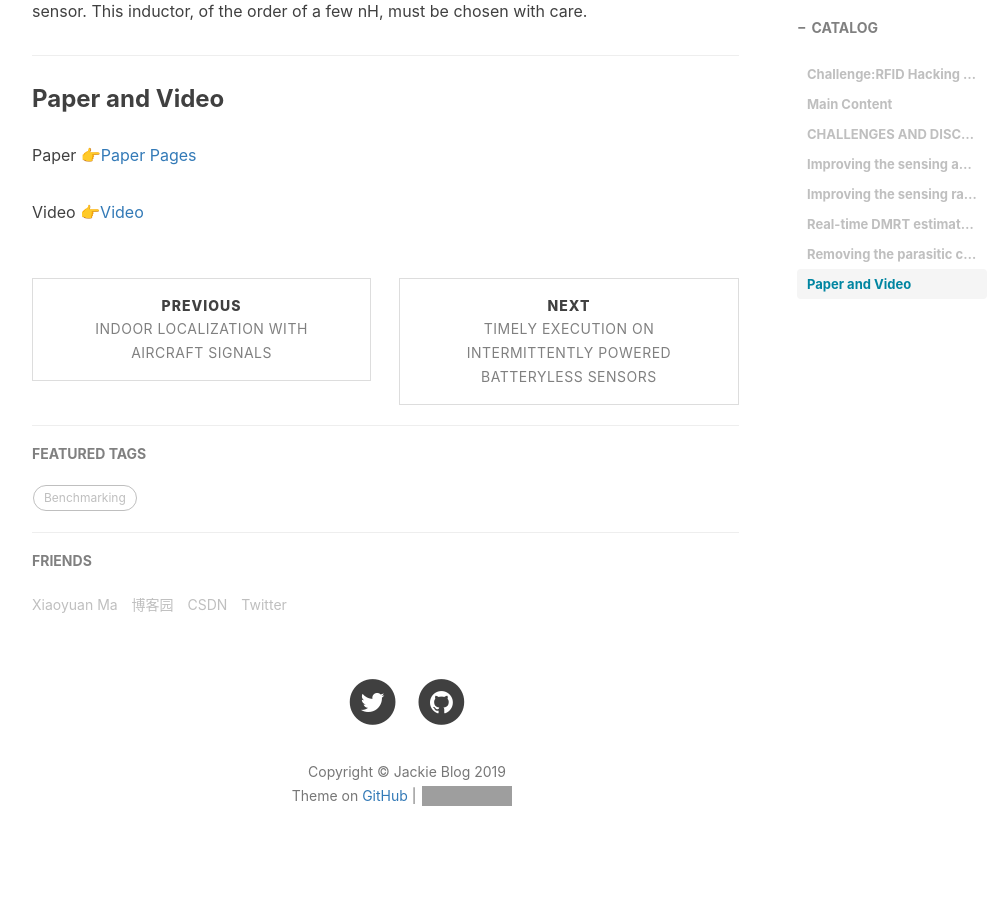
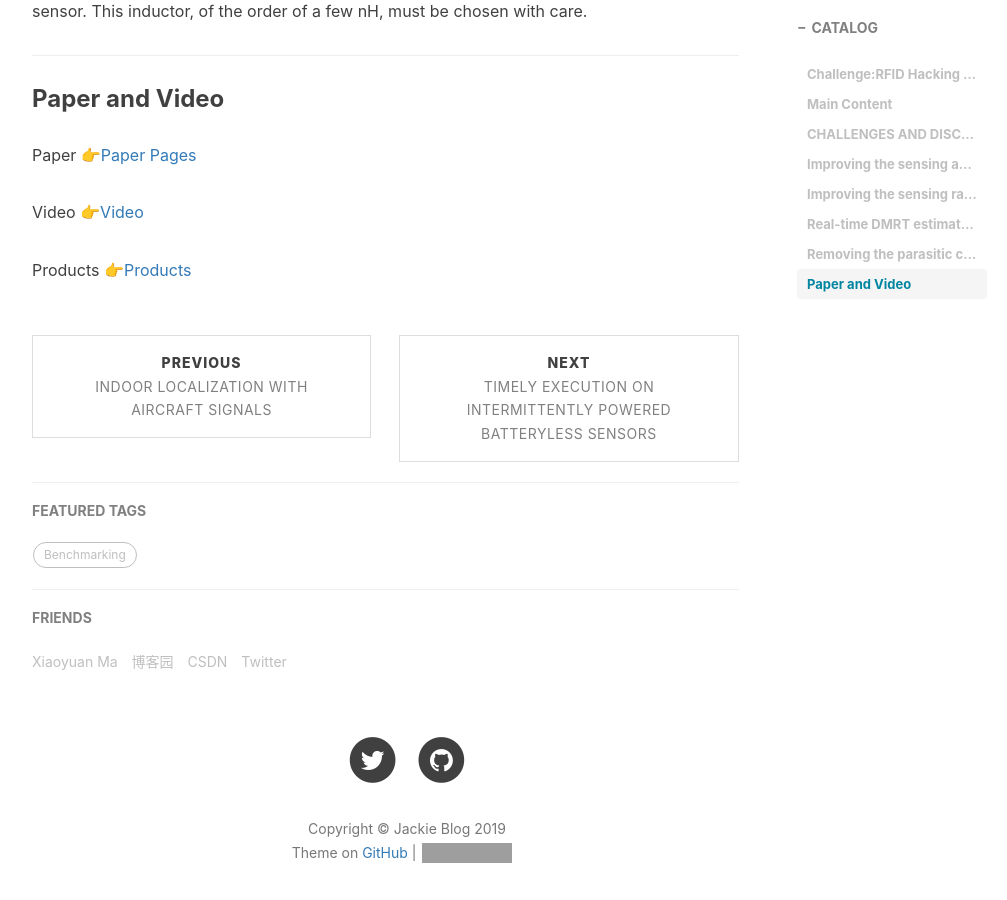
Before and after one commit to a416485164/a416485164.github.io, a Jekyll site: the page built from _posts/2019-4-16-RFID Hacking.md, in a window 1280 px wide and 900 px high, scrolled down 3585 px. Shown: the whole window, without its empty margins (233-1240 px from the left). Built offline with Jekyll 4.4.1, drawn with Linux system fonts in a browser that asks for light colours; nearby versions of some CDN libraries; comment, search, counter and statistics services are not loaded; grey boxes are pictures that could not be loaded.

Commit message:
Update 2019-4-16-RFID Hacking.md

```diff
--- a/_posts/2019-4-16-RFID Hacking.md
+++ b/_posts/2019-4-16-RFID Hacking.md
@@ -55,3 +55,5 @@ Given the 900 MHz RFID signal, even a parasitic capacitance of a few pF can resu
 <p>Paper <a href="https://www.iotjournaal.nl/wp-content/uploads/2018/11/mobicom18-rfid-hacking-camera-ready.pdf">👉Paper Pages</a>
 
 <p>Video <a href="https://www.youtube.com/watch?v=fpcyilzJE7c&feature=youtu.be">👉Video</a>
+
+<p>Products <a href="http://www.farsens.com/en/products/eval01-shadow-rm-l108g/">👉Products</a>
```
